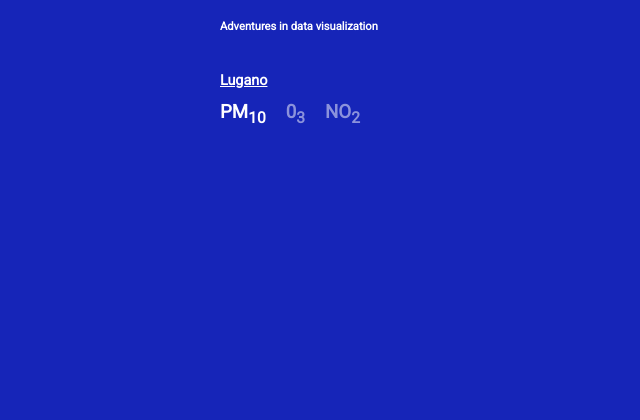
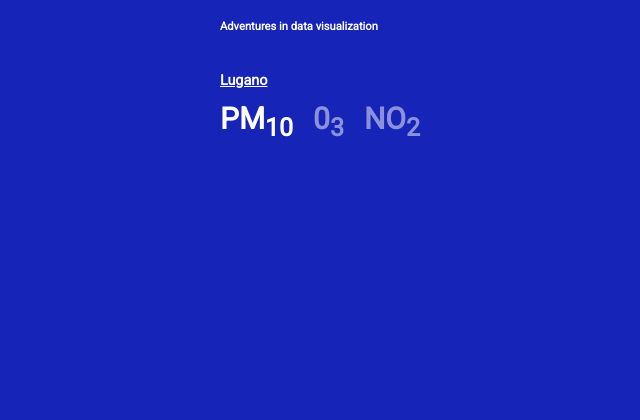
Before and after one commit to giovannipro/giovannipro.github.io, a PHP site: page /adv-poster in a window 1280 px wide. Shown: the top 420 px of the page, without its empty margins (190-830 px from the left). Run offline with PHP 8.4, Linux system fonts and the light colour scheme; some libraries are stand-ins or nearby versions.

Commit message:
ADV: bug fix
hour 00

```diff
--- a/adv-poster/assets/style/style.css
+++ b/adv-poster/assets/style/style.css
@@ -43,13 +43,25 @@ h3{
 	display: block;
 	float: left;
 	margin-right: 20px;
+	font-size: 1.6em;
 }
 .param_no{
 	opacity: 0.5;
 }
+h3{
+
+}
 h2 > a{
 	font-size: 0.6em;
 	color: white !important;
+}
+#no_data{
+	font-size: 0.9em;
+    clear: both;
+    margin-top: 20px;
+}
+.clear{
+	clear: both;
 }
 
 @media (min-width: 500px) {
--- a/adv-poster/index.html
+++ b/adv-poster/index.html
@@ -5,6 +5,7 @@
 	<title>Adventures in data visualizations</title>
     <link rel="stylesheet" type="text/css" href="assets/style/style.css"/>
     <link href="https://fonts.googleapis.com/css?family=Roboto" rel="stylesheet">
+    <link rel="stylesheet" href="https://maxcdn.bootstrapcdn.com/font-awesome/4.5.0/css/font-awesome.min.css">
     <meta name="viewport" content="width=device-width, initial-scale=1.0">
 </head>
 <body>
@@ -20,7 +21,9 @@
                 <span id="pm10" class="param">PM<sub>10</sub></span>
                 <span id="03" class="param">0<sub>3</sub></span>
                 <span id="no2" class="param">NO<sub>2</sub></span>
+                <div class="clear"></div>
             </h3>
+            <p id="no_data"></p>
         </header>
         <div id="water">
             <div id="svg_container"></div>
```
Also changed, not shown: adv-poster/assets/lib/water.js.
